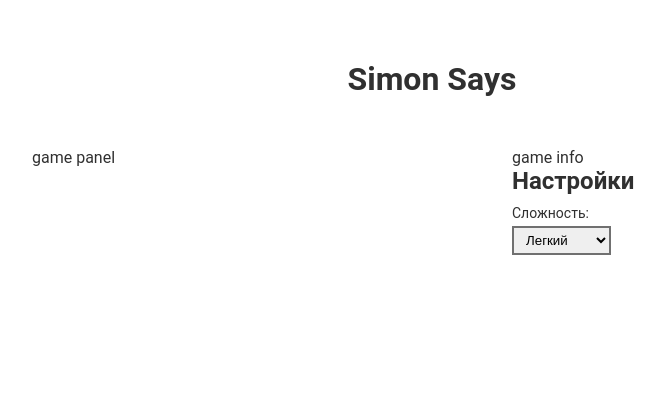
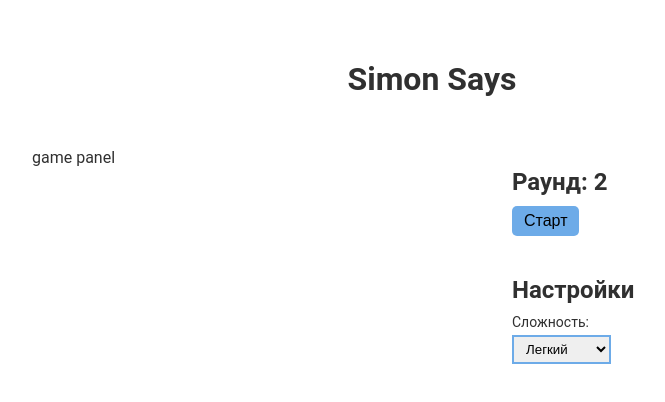
Before and after one commit to kadonomaro/vue-simon-says, a Vue app: page / in a window 1280 px wide. Shown: the top 402 px of the page, without its empty margins (208-873 px from the left). Built offline with nearby package versions, Linux system fonts and the light colour scheme; the HTML template or start-up script is replaced by a standard one.

Commit message:
feat: add style for game-info component

```diff
--- a/src/components/Game/GameInfo.vue
+++ b/src/components/Game/GameInfo.vue
@@ -1,6 +1,7 @@
 <template>
 	<div class="game-info">
-		game info
+		<span class="game-info__title">Раунд: {{ 2 }}</span>
+		<button class="game-info__button">Старт</button>
 	</div>
 </template>
 
@@ -11,5 +12,25 @@ export default {
 </script>
 
 <style lang="scss">
-
+	.game-info {
+		padding: 20px 0;
+		&__title {
+			display: block;
+			font-size: 24px;
+			font-weight: bold;
+			margin: 0 0 10px;
+		}
+		&__button {
+			padding: 6px 12px;
+			font-size: inherit;
+			background-color: #6dabE8;
+			border: none;
+			border-radius: 5px;
+			cursor: pointer;
+			transition: background-color 0.1s ease-in;
+			&:hover {
+				background-color: darken(#6dabE8, 5%);
+			}
+		}
+	}
 </style>
--- a/src/components/Game/GameSettings.vue
+++ b/src/components/Game/GameSettings.vue
@@ -1,6 +1,6 @@
 <template>
 	<div class="game-settings">
-		<h2 class="game-settings__title">Настройки</h2>
+		<span class="game-settings__title">Настройки</span>
 		<span class="game-settings__field-caption">Сложность:</span>
 		<select class="game-settings__field" v-model="game.difficulty" @change="changeHandler">
 			<option value="easy">Легкий</option>
@@ -30,7 +30,11 @@ export default {
 
 <style lang="scss">
 	.game-settings {
+		padding: 20px 0;
 		&__title {
+			display: block;
+			font-size: 24px;
+			font-weight: bold;
 			margin: 0 0 10px;
 		}
 		&__field-caption {
@@ -40,7 +44,7 @@ export default {
 		}
 		&__field {
 			padding: 4px 8px;
-			border: 2px solid #707070;
+			border: 2px solid #6dabE8;
 		}
 	}
 </style>
```
